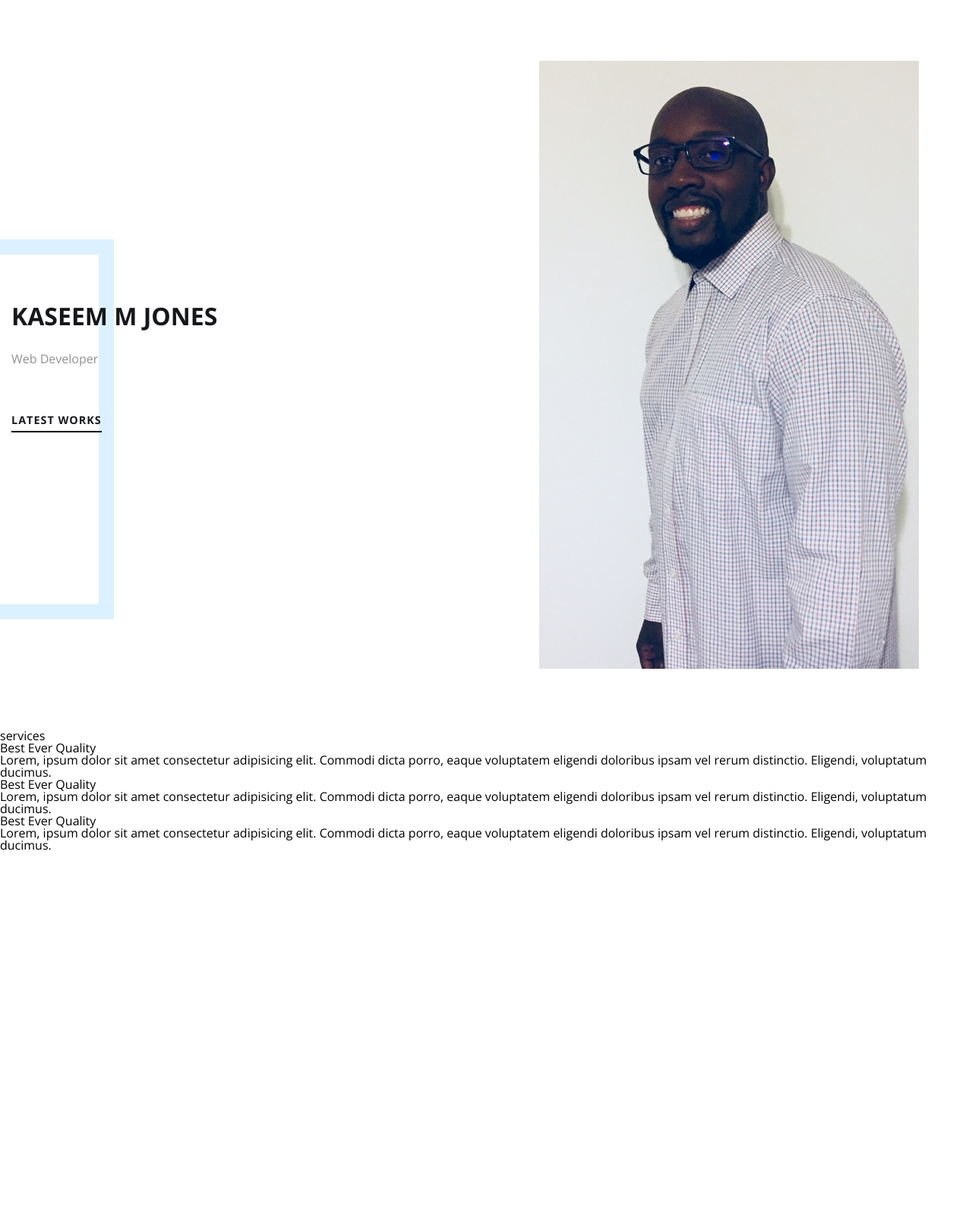
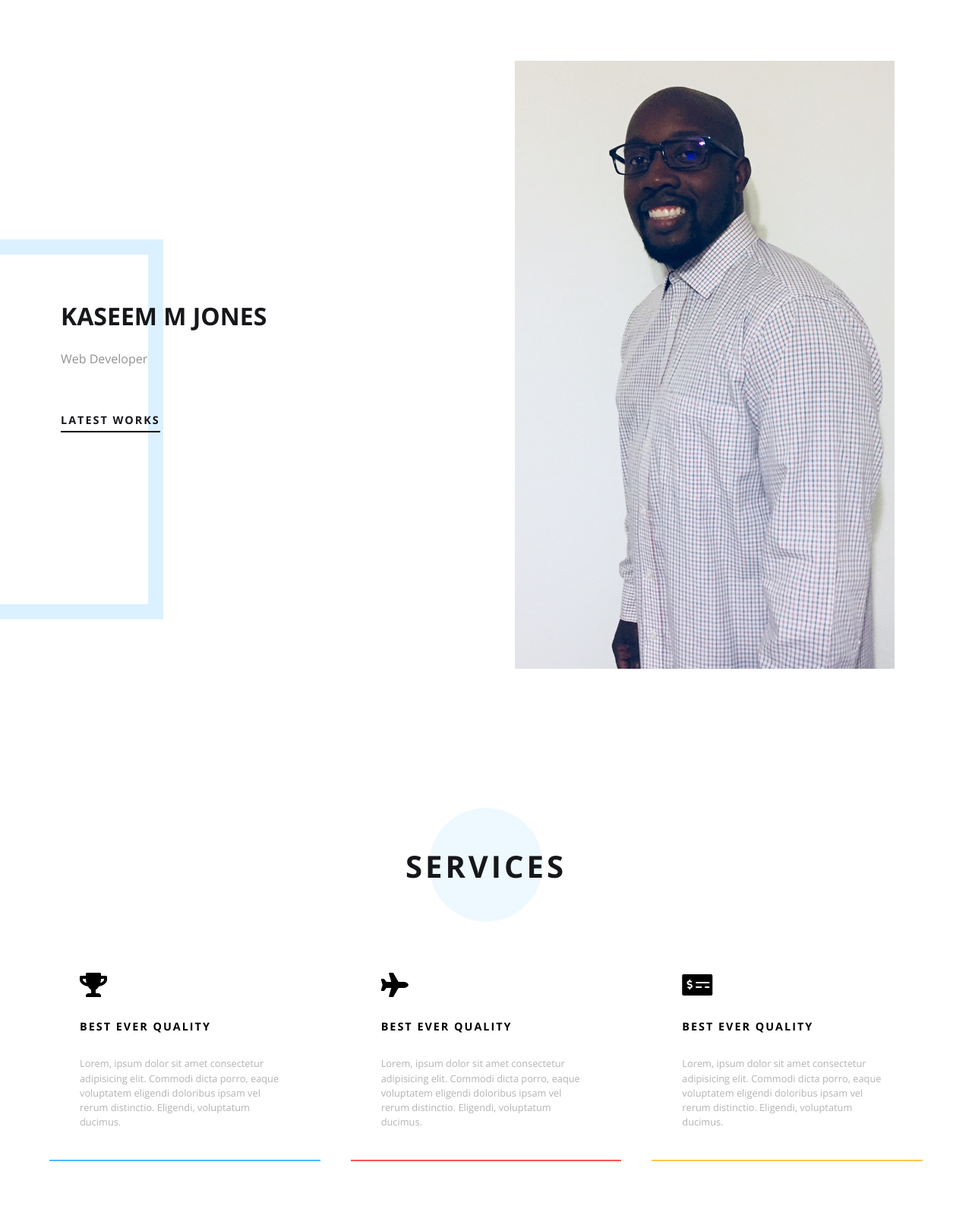
Before and after one commit to KaseemJ/BrandingPortfolio, a PHP site: page / in a window 1280 px wide. Shown: the whole page at 76% size. Before the commit the page ends 1119 px from the top, so only its background shows below. Run offline with PHP 8.4, Linux system fonts and the light colour scheme; some libraries are stand-ins or nearby versions.

Commit message:
service section completed

```diff
--- a/css/services.css
+++ b/css/services.css
@@ -0,0 +1,83 @@
+#services {
+    padding: 80px 15px;
+}
+
+#services .title {
+    position: relative;
+    width: 200px;
+    height: 200px;
+    display: flex;
+    justify-content: center;
+    align-items: center;
+    margin: 0 auto;
+}
+
+#services .title .circle {
+    background: #eef9ff;
+    width: 150px;
+    height: 150px;
+    border-radius: 50%;
+    position: absolute;
+    top: 23px;
+}
+
+#services .title h1 {
+    position: relative;
+    font-size: 2.5rem;
+    text-transform: uppercase;
+    font-weight: 700;
+    color: #16171b;
+    z-index: 1;
+    letter-spacing: 4px;
+}
+
+#services .services-container {
+    display: grid;
+    grid-template-columns: 1fr 1fr 1fr;
+    grid-gap: 40px;
+}
+
+#services .services-container .box {
+    background: rgba(255,255,255,0);
+    padding: 40px;
+    transition: all .4s ease-in-out;
+    cursor: pointer;
+}
+
+#services .services-container .box:hover {
+    background: rgba(255,255,255,1);
+    -webkit-box-shadow: 0px 40px 74px 24px rgba(0,0,0,0.08);
+    -moz-box-shadow: 0px 40px 74px 24px rgba(0,0,0,0.08);
+    box-shadow: 0px 40px 74px 24px rgba(0,0,0,0.08);
+}
+
+#services .services-container .box .fas {
+    font-size: 2rem;
+    margin-bottom: 2rem;
+}
+
+#services .services-container .box h5 {
+    font-size: .9rem;
+    font-weight: 700;
+    text-transform: uppercase;
+    letter-spacing: 2px;
+    margin-bottom: 2rem;
+}
+
+#services .services-container .box p {
+    color: #b3b3b3;
+    line-height: 1.5;
+    font-size: .8rem;
+}
+
+#services .services-container .box.blue {
+    border-bottom: 2px solid #52b8ff;
+}
+
+#services .services-container .box.red {
+    border-bottom: 2px solid #ff5253;
+}
+
+#services .services-container .box.yellow {
+    border-bottom: 2px solid #ffc853;
+}
--- a/css/style.css
+++ b/css/style.css
@@ -5,7 +5,11 @@
 @import"top-section.css";
 @import"services.css";
 
+/* body {
+    background: #eeeeee;
+} */
+
 .container {
-    max-width: 1400px;
+    max-width: 1150px;
     margin: 0 auto;
 }
--- a/css/top-section.css
+++ b/css/top-section.css
@@ -52,7 +52,7 @@
     padding-bottom: 5px;
     border-bottom: 2px solid #000;
     z-index: 1;
-    letter-spacing: 1px;
+    letter-spacing: 2px;
 }
 
 #top .img {
--- a/index.html
+++ b/index.html
@@ -1,5 +1,6 @@
 <!DOCTYPE html>
 <html lang="en">
+<link rel="stylesheet" href="https://use.fontawesome.com/releases/v5.3.1/css/all.css" integrity="sha384-mzrmE5qonljUremFsqc01SB46JvROS7bZs3IO2EmfFsd15uHvIt+Y8vEf7N7fWAU" crossorigin="anonymous">
 <link rel="stylesheet" href="css/style.css">
 
 <head>
@@ -33,19 +34,19 @@
             </div>
             <div class="services-container">
                 <div class="box blue">
-                    <div class="icon"></div>
+                    <i class="fas fa-trophy"></i>
                     <h5>Best Ever Quality</h5>
                     <p>Lorem, ipsum dolor sit amet consectetur adipisicing elit. Commodi dicta porro, eaque voluptatem eligendi
                         doloribus ipsam vel rerum distinctio. Eligendi, voluptatum ducimus.</p>
                 </div>
                 <div class="box red">
-                    <div class="icon"></div>
+                    <i class="fas fa-plane"></i>
                     <h5>Best Ever Quality</h5>
                     <p>Lorem, ipsum dolor sit amet consectetur adipisicing elit. Commodi dicta porro, eaque voluptatem eligendi
                         doloribus ipsam vel rerum distinctio. Eligendi, voluptatum ducimus.</p>
                 </div>
                 <div class="box yellow">
-                    <div class="icon"></div>
+                    <i class="fas fa-money-check-alt"></i>
                     <h5>Best Ever Quality</h5>
                     <p>Lorem, ipsum dolor sit amet consectetur adipisicing elit. Commodi dicta porro, eaque voluptatem eligendi
                         doloribus ipsam vel rerum distinctio. Eligendi, voluptatum ducimus.</p>
```
